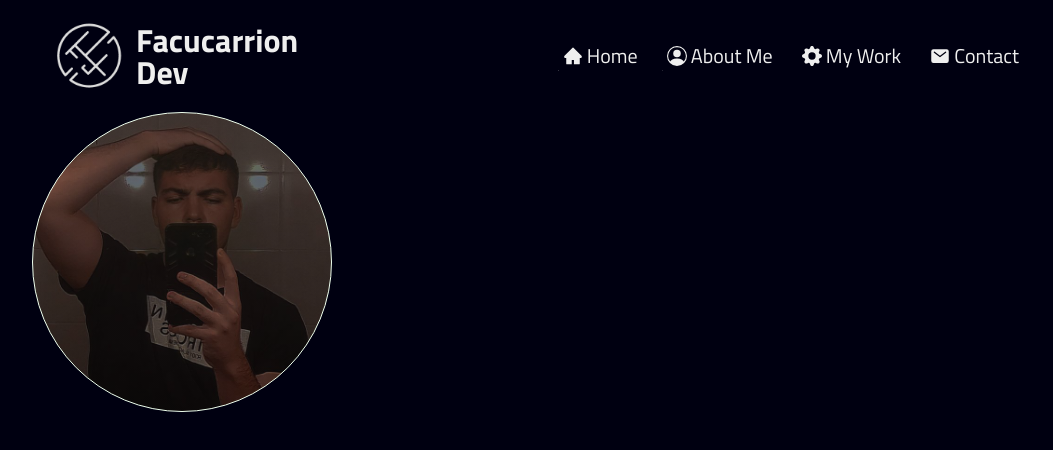
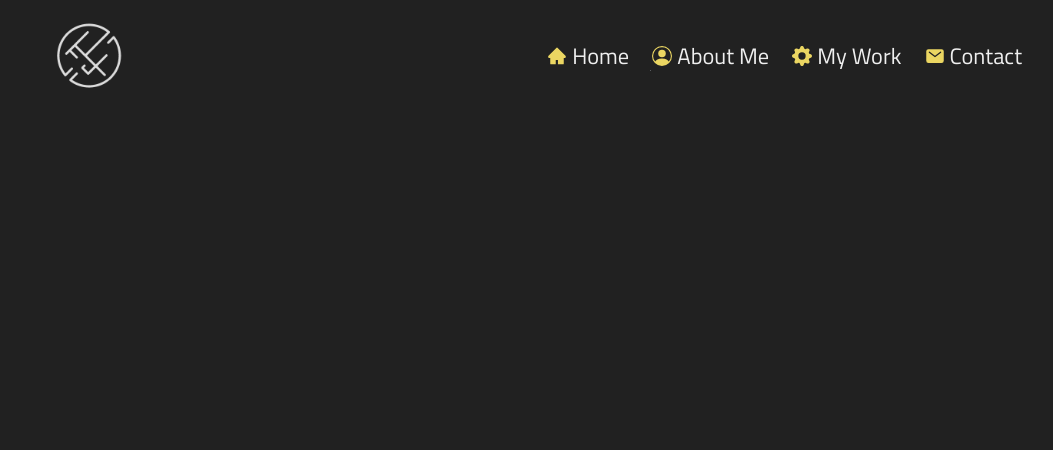
Before and after one commit to facucarrion/facucarrion.com, a React (Vite) app: page / in a window 1280 px wide. Shown: the top 450 px of the page, without its empty margins (108-1161 px from the left). Built offline with nearby package versions, Linux system fonts and the light colour scheme.

Commit message:
changed some sass var and cleares home section

```diff
--- a/src/components/Header/Header.jsx
+++ b/src/components/Header/Header.jsx
@@ -1,10 +1,13 @@
-import { Title } from '../Title/Title'
 import { Nav } from '../Nav/Nav'
 
 const Header = () => {
   return (
     <header className="header">
-      <Title />
+      <img
+        className="header__img"
+        src={'/img/white-logo-transparent.png'}
+        alt="Facucarrion Dev"
+      />
       <Nav />
     </header>
   )
--- a/src/components/Header/_header.scss
+++ b/src/components/Header/_header.scss
@@ -6,4 +6,8 @@
   justify-content: space-between;
   align-items: center;
   padding: 0.5rem;
+
+  &__img {
+    height: 6rem;
+  }
 }
--- a/src/components/NavItem/_navItem.scss
+++ b/src/components/NavItem/_navItem.scss
@@ -11,15 +11,15 @@
   &__link {
     text-decoration: none;
     color: var.$dark-text-color;
-    padding: 5px;
+    padding: 5px 2px;
     display: flex;
     align-items: center;
-    gap: 4px;
+    gap: 5px;
     line-height: 1em;
-    font-size: 1.25rem;
+    font-size: 1.4rem;
 
     &__icon {
-      color: var.$dark-text-color;
+      color: var.$gold-color;
       height: 1.25rem;
       width: 1.25rem;
     }
@@ -34,8 +34,8 @@
     width: 100%;
     height: 1px;
     bottom: 0;
-    background: var.$dark-text-color;
+    background: #bbc2cc;
     transform: translateX(-100%);
-    transition: transform 0.5s ease;
+    transition: transform 0.5s cubic-bezier(0.46, 0.03, 0.52, 0.96);
   }
 }
--- a/src/components/Title/Title.jsx
+++ /dev/null
@@ -1,14 +0,0 @@
-const Title = () => {
-  return (
-    <title className="header__title">
-      <img
-        className="header__title__img"
-        src={'/img/white-logo-transparent.png'}
-        alt="Facucarrion Dev"
-      />
-      <h1 className="header__title__name">Facucarrion Dev</h1>
-    </title>
-  )
-}
-
-export { Title }
--- a/src/components/Title/_title.scss
+++ /dev/null
@@ -1,17 +0,0 @@
-.header__title {
-  display: flex;
-  align-items: center;
-
-  &__img {
-    height: 6rem;
-  }
-  &__name {
-    color: #efefef;
-    margin-block: 0;
-    line-height: 1em;
-    font-size: 2rem;
-    font-weight: 700;
-    width: 10rem;
-    font-family: 'Titillium Web';
-  }
-}
--- a/src/pages/Home/Home.jsx
+++ b/src/pages/Home/Home.jsx
@@ -1,10 +1,7 @@
 const Home = () => {
   return (
     <section className="home">
-      <div
-        alt=""
-        className="home__img"
-      />
+      <section className="home__presentation"></section>
     </section>
   )
 }
--- a/src/pages/Home/_home.scss
+++ b/src/pages/Home/_home.scss
@@ -1,11 +1,13 @@
 .home {
-  &__img {
-    border-radius: 50%;
-    height: 300px;
-    width: 300px;
-    border: 1px solid #efe;
-    display: inline-block;
-    background-image: linear-gradient(rgba(17, 17, 17, 0.5), rgba(17, 17, 17, 0.5)), url(/img/me.jpg);
-    background-size: cover;
+  width: 100%;
+  height: 50vh;
+  display: flex;
+  justify-content: center;
+  align-items: center;
+
+  &__presentation {
+    display: flex;
+    flex-direction: column;
+    align-items: flex-start;
   }
 }
--- a/src/sass/_variables.scss
+++ b/src/sass/_variables.scss
@@ -1,5 +1,7 @@
 // prettier-ignore
 $default-fonts: system-ui, -apple-system, BlinkMacSystemFont, 'Segoe UI', Roboto, Oxygen, Ubuntu, Cantarell, 'Open Sans', 'Helvetica Neue', sans-serif;
 
-$dark-bg-color: #000011;
+$primary-color: #44dabe;
+$dark-bg-color: #212121;
 $dark-text-color: #efefef;
+$gold-color: #ebd662;
--- a/src/sass/index.scss
+++ b/src/sass/index.scss
@@ -1,6 +1,5 @@
 @use './variables' as var;
 @use '../components/Header/header';
-@use '../components/Title/title';
 @use '../components/Nav/nav';
 @use '../components/NavItem/navItem';
 @use '../pages/Home/home';
```
